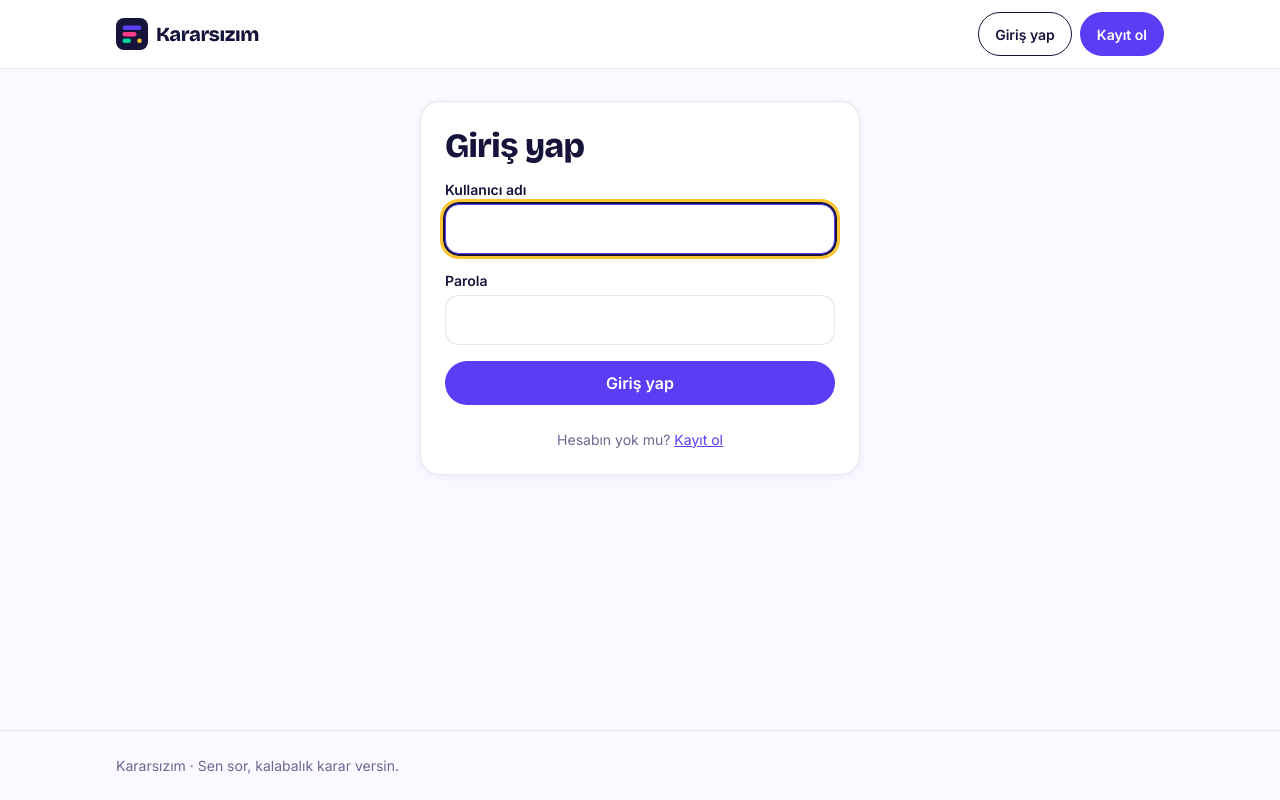
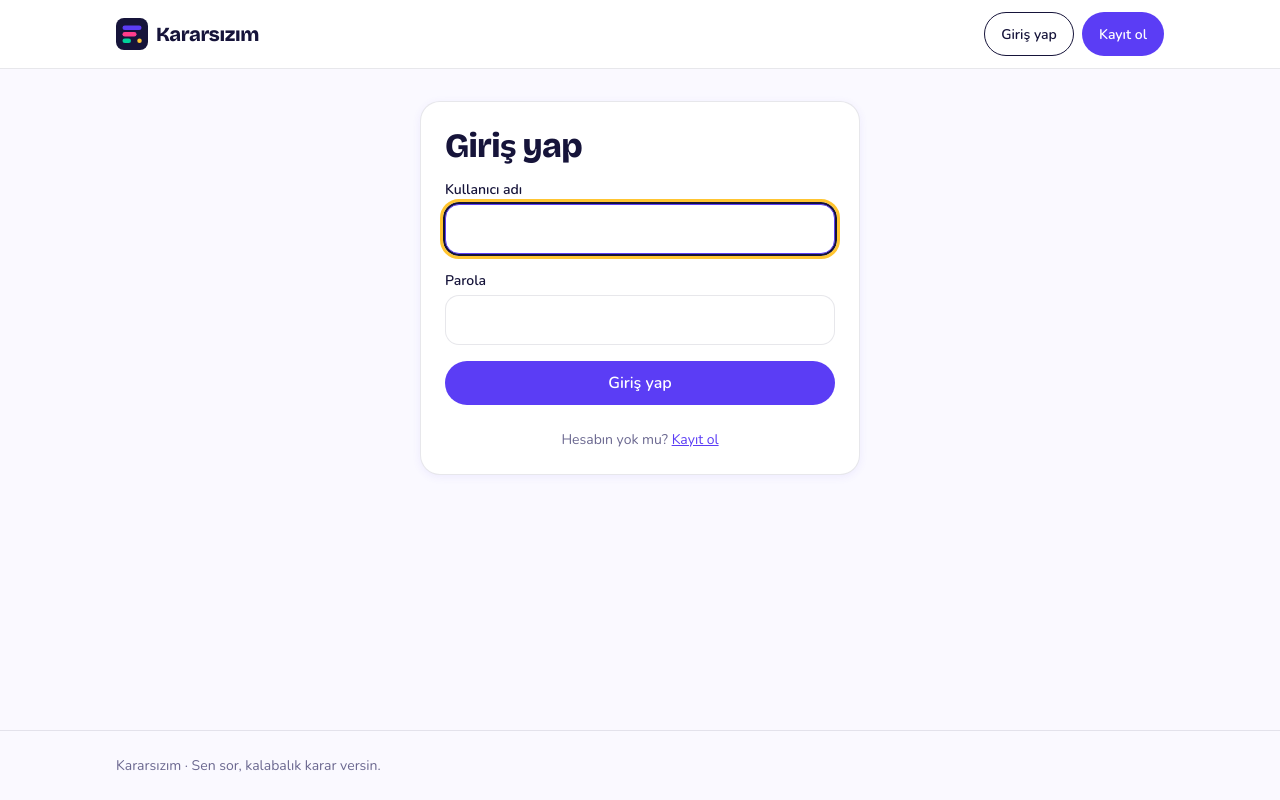
Before and after one commit to mervcelik/Kararsizim, a Django app: page /giris/ in a window 1280 px wide. Run offline with Django 5.2, Linux system fonts and the light colour scheme; parts of the project's set-up code (start-up, migrations or seed data) failed here and were passed over.

Commit message:
﻿style: gövde fontu Inter yerine Nunito
Okunması zor bulunan Inter yerine gövde metni, butonlar ve formlar
Nunito ile yazılır; başlıklar Bricolage Grotesque olarak kalır.
Karar şartnamenin 15. bölümüne eklendi, og.png yeniden üretildi.

Co-Authored-By: Claude Opus 5.5 <noreply@anthropic.com>

```diff
--- a/static/css/tokens.css
+++ b/static/css/tokens.css
@@ -39,8 +39,8 @@
   --sp-5: 24px; --sp-6: 32px; --sp-7: 48px; --sp-8: 64px;
 
   /* tipografi */
-  --font-display: "Bricolage Grotesque", "Inter", system-ui, sans-serif;
-  --font-body:    "Inter", system-ui, -apple-system, "Segoe UI", sans-serif;
+  --font-display: "Bricolage Grotesque", "Nunito", system-ui, sans-serif;
+  --font-body:    "Nunito", system-ui, -apple-system, "Segoe UI", sans-serif;
   --font-mono:    "JetBrains Mono", ui-monospace, "Cascadia Mono", monospace;
 
   /* tip ölçeği */
--- a/templates/base.html
+++ b/templates/base.html
@@ -24,7 +24,7 @@
 
   <link rel="preconnect" href="https://fonts.googleapis.com">
   <link rel="preconnect" href="https://fonts.gstatic.com" crossorigin>
-  <link rel="stylesheet" href="https://fonts.googleapis.com/css2?family=Bricolage+Grotesque:wght@700;800&family=Inter:wght@400;500;600;700&family=JetBrains+Mono:wght@500&subset=latin,latin-ext&display=swap">
+  <link rel="stylesheet" href="https://fonts.googleapis.com/css2?family=Bricolage+Grotesque:wght@700;800&family=Nunito:wght@400;500;600;700;800&family=JetBrains+Mono:wght@500&subset=latin,latin-ext&display=swap">
 
   <link rel="stylesheet" href="{% static 'css/tokens.css' %}">
   <link rel="stylesheet" href="{% static 'css/base.css' %}">
```
Also changed, not shown: docs/PROJECT.md (+1 -0 lines), static/img/og.png.
